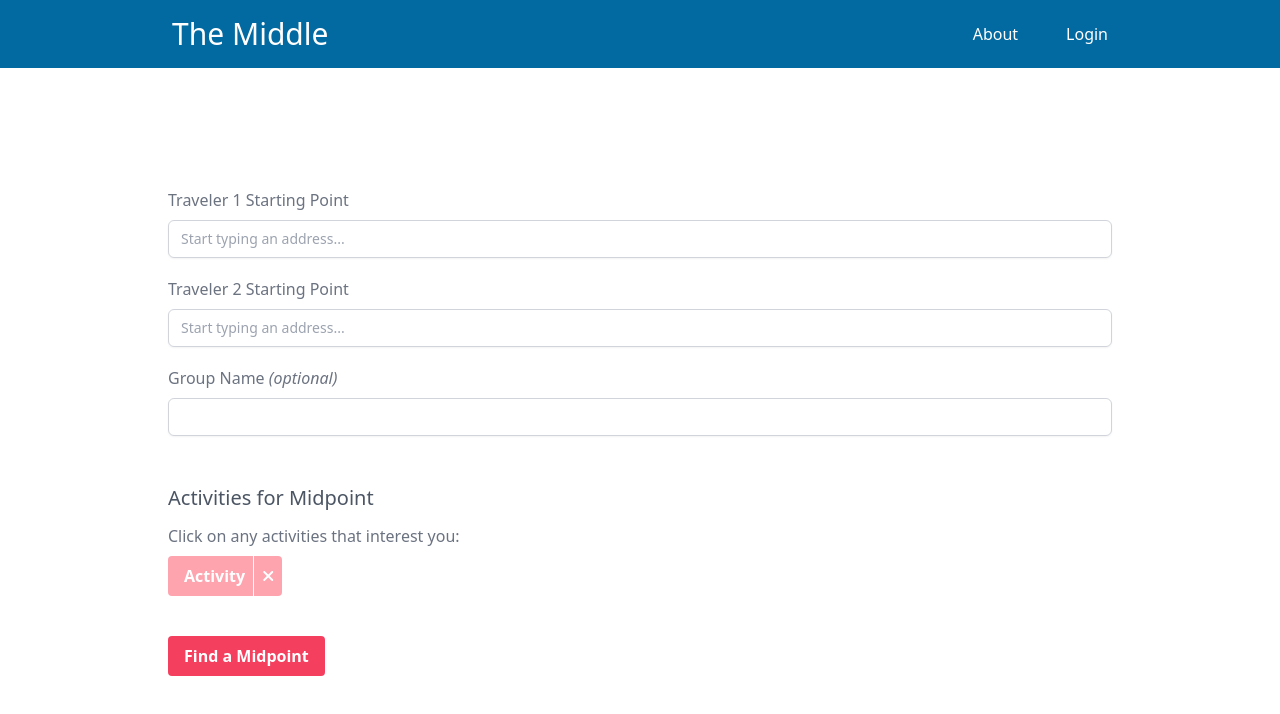
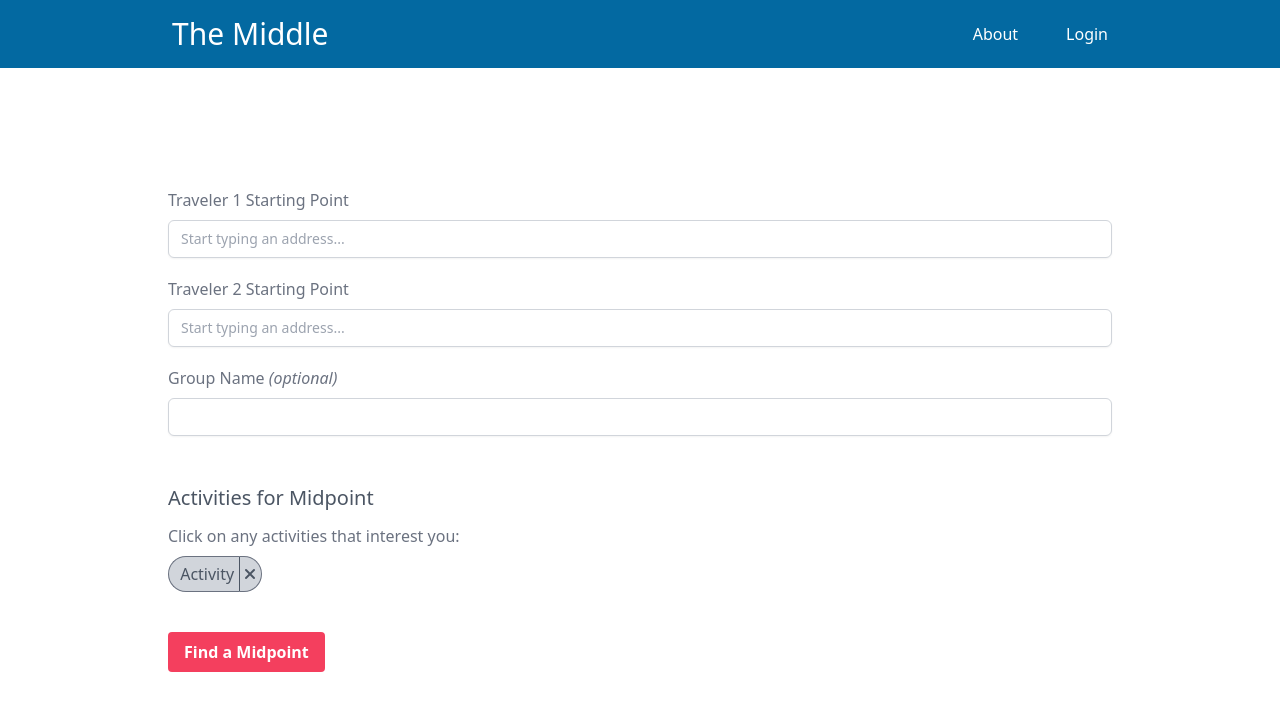
Before and after one commit to spitsfire/the-middle-front, a React (Vite) app: page / in a window 1280 px wide. Shown: the top 714 px of the page. Built offline with nearby package versions, Linux system fonts and the light colour scheme.

Commit message:
refactors activity button css from button to pill

```diff
--- a/src/App.css
+++ b/src/App.css
@@ -15,15 +15,29 @@ header > *{
   font-weight: 600;
 }
 .btn-activity-filtered button:nth-child(odd) {
-  padding-right: 0.5rem;
+  padding-right: 0.3rem;
+  border-top-right-radius: 0 !important;
+  border-bottom-right-radius: 0 !important;
+
+
+}
+.btn-activity-filtered button:nth-child(even) {
+  padding: .3rem .3rem;
+  border-top-left-radius: .0 !important;
+  border-bottom-left-radius: .0 !important;
+  border-left: 0;
+  padding-left: 0.25rem;
+}
+.btn-activity button:nth-child(odd) {
+  padding-right: 0.3rem;
   border-top-right-radius: 0 !important;
   border-bottom-right-radius: 0 !important;
   border-right: 1px solid !important;
 
 
 }
-.btn-activity-filtered button:nth-child(even) {
-  padding: .5rem .5rem;
+.btn-activity button:nth-child(even) {
+  padding: .3rem .3rem;
   border-top-left-radius: .0 !important;
   border-bottom-left-radius: .0 !important;
   border-left: 0;
--- a/src/components/form/Activity.jsx
+++ b/src/components/form/Activity.jsx
@@ -2,10 +2,10 @@ import React from "react";
 
 const Activity = ({ iClicked }) => {
   return (
-    <span className='btn-activity-filtered'>
+    <span className='btn-activity'>
       <button>Activity</button>
       <button>
-        <i className='fa-solid fa-xmark ml-1 border-left'></i>
+        <i className='fa-solid fa-xmark'></i>
       </button>
     </span>
   );
--- a/src/index.css
+++ b/src/index.css
@@ -10,14 +10,14 @@
     @apply px-3 py-2 bg-white border shadow-sm border-gray-300 placeholder-gray-400 disabled:bg-gray-50 disabled:text-gray-500 disabled:border-gray-200 focus:outline-none focus:border-primary-300 focus:ring-primary-400/50 block w-full rounded-md sm:text-sm focus:ring-2 invalid:border-pink-500 invalid:text-orange-600 focus:invalid:border-orange-500 focus:invalid:ring-orange-500 disabled:shadow-none;
   }
   .btn-activity-filtered button {
-    @apply bg-primary-300 rounded border-primary-400 text-white;
-    font-weight: 600;
-    padding: .5rem 1rem;
+    @apply bg-primary-300 rounded-full border border-primary-500 text-white;
+    font-weight: 500;
+    padding: .3rem .7rem;
   }
   .btn-activity button {
-    @apply bg-gray-300 rounded border-gray-400 text-gray-600;
+    @apply bg-gray-300 rounded-full border border-gray-500 text-gray-600;
     font-weight: 300;
-    padding: .5rem 1rem;
+    padding: .3rem .7rem;
 
   }
 }
```
